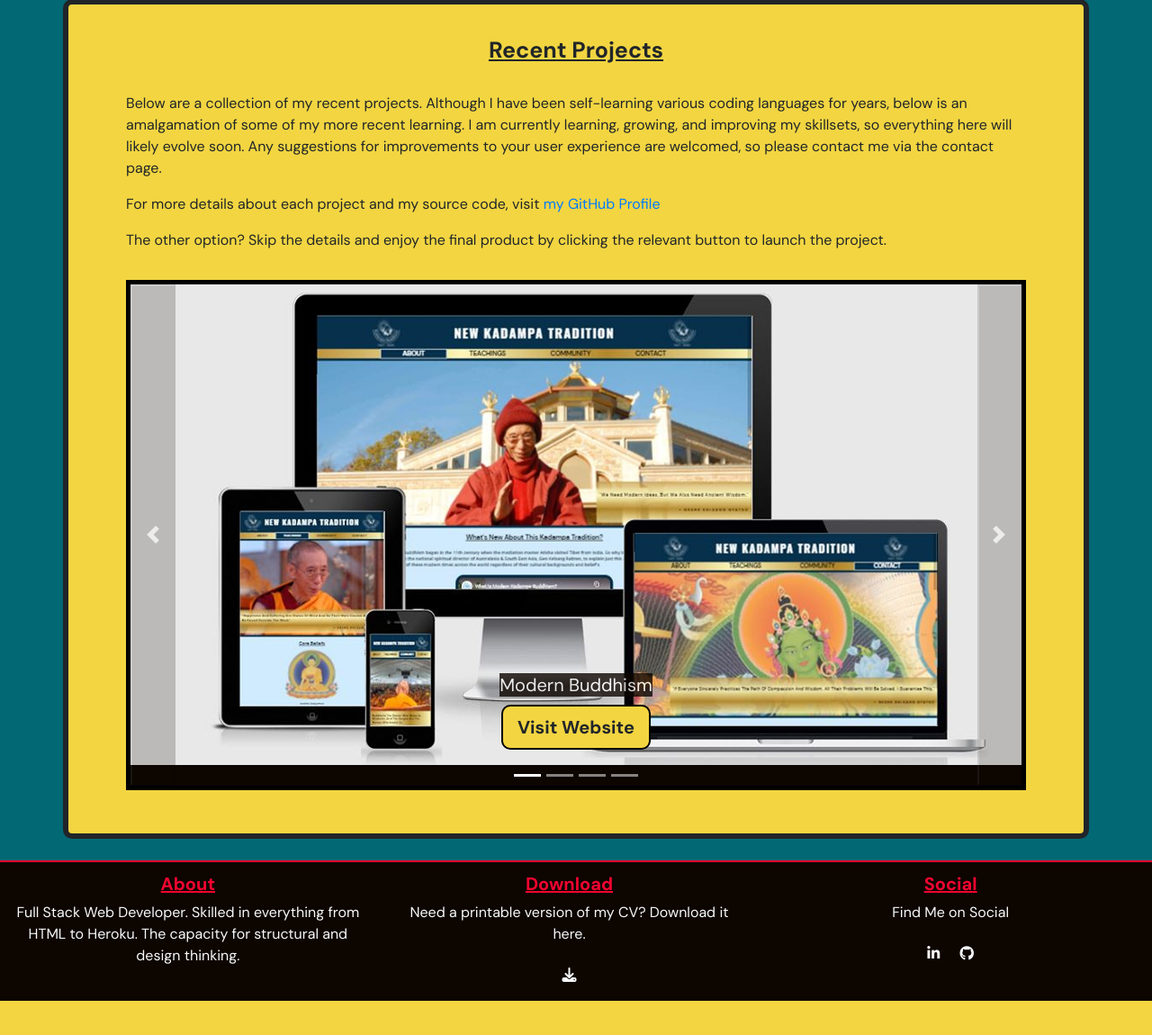
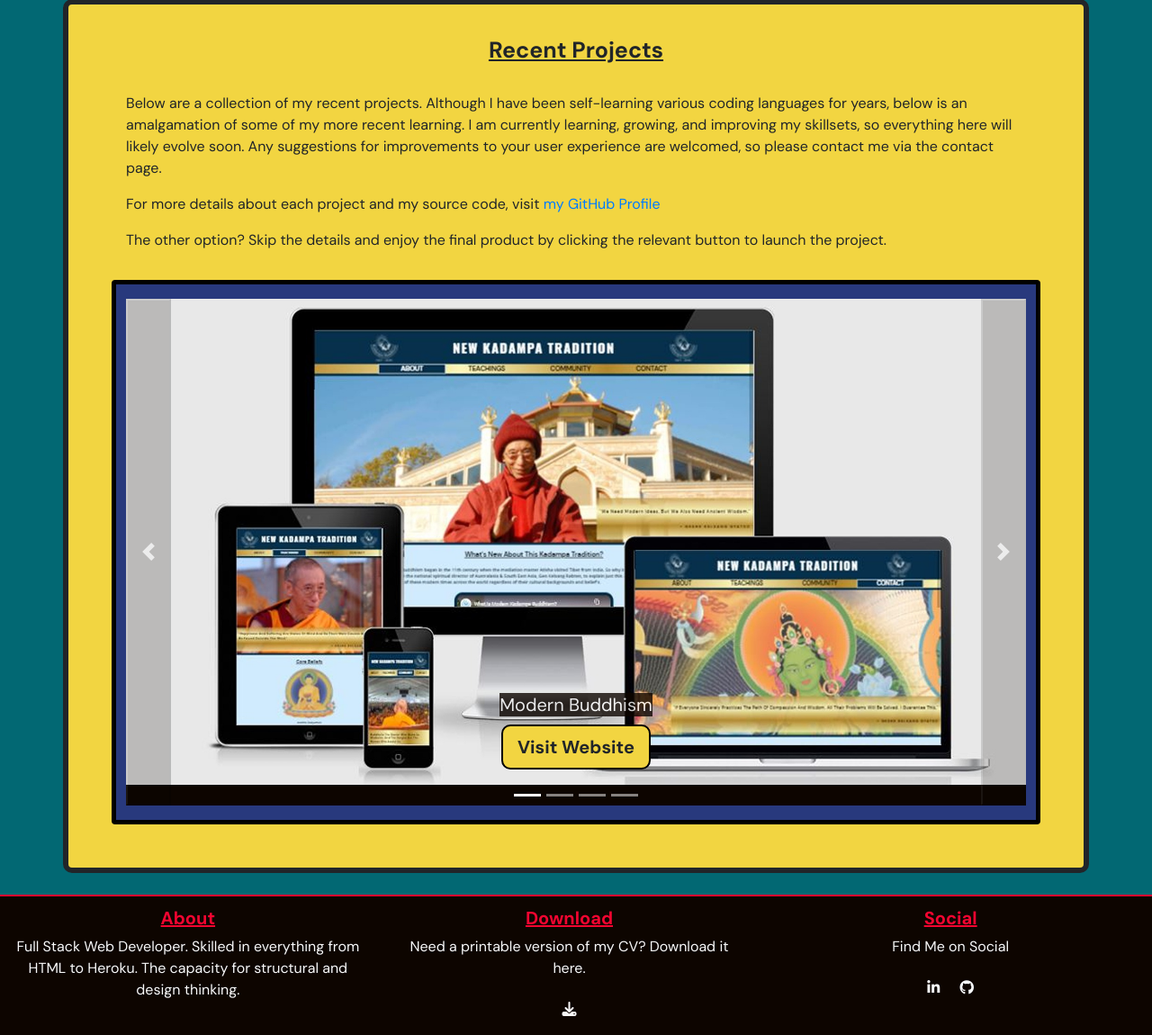
Before and after one commit to dnlbowers/Portfolio-site, a Django app: page /portfolio/ in a window 1280 px wide. Shown: the part 169-1319 px from the top of the page at 90% size. Before the commit the page ends 1281 px from the top, so only its background shows below. Run offline with Django 3.2, Linux system fonts and the light colour scheme; data comes from the database, SQL or seed files in the repository; some libraries are stand-ins or nearby versions.

Commit message:
Finalise profile page and plan steps forward in the readme.md

```diff
--- a/portfolio/templates/portfolio/includes/components/portfolio-carousel.html
+++ b/portfolio/templates/portfolio/includes/components/portfolio-carousel.html
@@ -23,7 +23,7 @@
                         {% elif project.project_type == 3 %}
                             Check it Out
                         {% endif %}
-                        </a>
+                    </a>
                 </div>
             </div>
         {% endfor %}
--- a/portfolio/templates/portfolio/portfolio.html
+++ b/portfolio/templates/portfolio/portfolio.html
@@ -24,7 +24,9 @@
             The other option? Skip the details and enjoy the final product by clicking the relevant button to launch the project.
         </p>
 
-        {% include 'portfolio/includes/components/portfolio-carousel.html' %}
+        <div class="pt-3 pb-3 pr-2 pl-2 drop-bg-2 rounded-left rounded-right border-five">
+            {% include 'portfolio/includes/components/portfolio-carousel.html' %}
+        </div>
     </div>
 </main>
 {% endblock %}
--- a/static/css/base.css
+++ b/static/css/base.css
@@ -46,6 +46,10 @@
     border-bottom: 2px solid #F20530;
 }
 
+.border-five {
+    border: black 5px solid;
+}
+
 /* ------------------------------------------------------------- headings */
 .content-index > h1 {
     font-size: 25px;
@@ -83,8 +87,8 @@
     background-color: #004a52;
 }
 
-#drop-bg-2 {
-    background-color: #28397d;
+.drop-bg-2 {
+    background-color: #28397d !important;
 }
 
 #drop-bg-3 {
@@ -121,7 +125,6 @@
 /* ----------------------------------------------- Portfolio carousel */
 
 #carouselExampleCaptions {
-    border: black 5px solid;
     max-width: 1000px;
 }
 
--- a/templates/includes/components/navbar.html
+++ b/templates/includes/components/navbar.html
@@ -19,7 +19,7 @@
           <div class="dropdown-menu bg-black" aria-labelledby="navbarDropdown">
             <a id="drop-bg-1" class="dropdown-item text-light font-weight-bolder" href="#">Blog Posts</a>
             <div class="dropdown-divider"></div>
-            <a id="drop-bg-2" class="dropdown-item text-light font-weight-bolder" href="{% url 'portfolio' %}">Portfolio</a>
+            <a class="dropdown-item text-light font-weight-bolder drop-bg-2" href="{% url 'portfolio' %}">Portfolio</a>
             <div class="dropdown-divider"></div>
             <a id="drop-bg-3" class="dropdown-item text-light font-weight-bolder" href="https://github.com/dnlbowers" aria-label="Check out my profile on github to see my source code" rel="noopener" target="_blank">
                 GitHub
```
Also changed, not shown: README.md.
